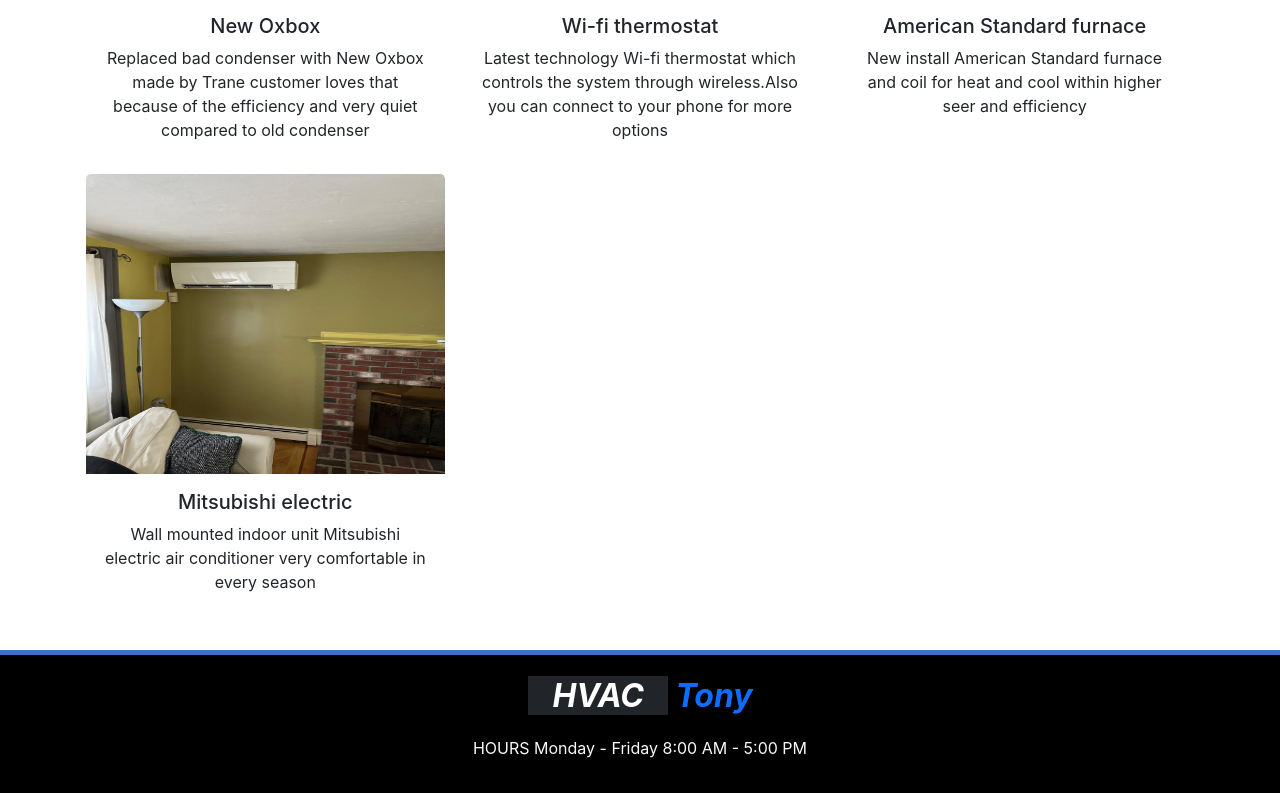
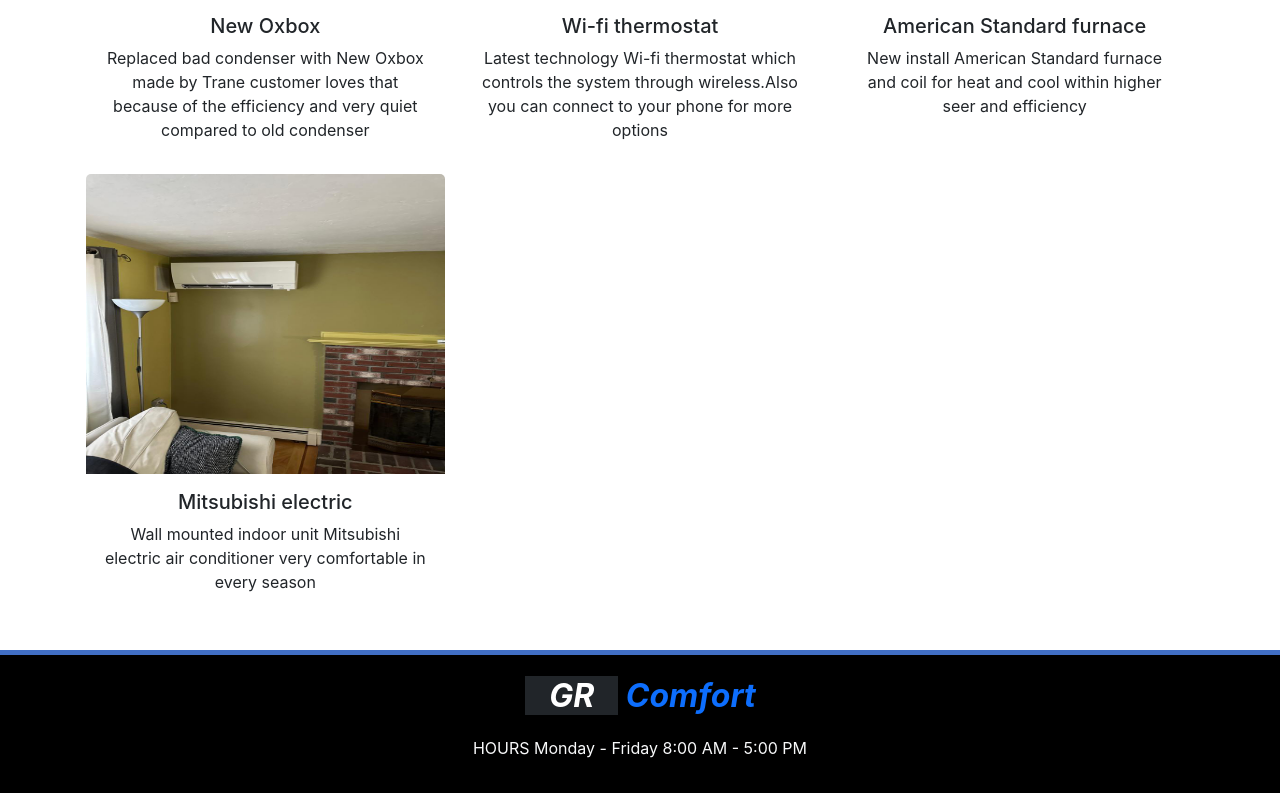
Before and after one commit to rigelselmani/HVAC-Tony, a React (Create React App) app in the folder tonyhvac/: page /blog in a window 1280 px wide. Shown: the part 1423-2216 px from the top of the page. Built offline with nearby package versions, Linux system fonts and the light colour scheme; a web font is replaced by a local one.

Commit message:
footer change h1

```diff
--- a/tonyhvac/src/components/Footer/Footer.js
+++ b/tonyhvac/src/components/Footer/Footer.js
@@ -2,7 +2,7 @@
 export default function Nav(){
     return (
         <footer>
-            <a className="navbar-brand text-primary fs-2 fst-italic " style={{fontWeight:"bold", fontSize:"40px"}} href="/"><span className="text-bg-dark px-4 m-0">HVAC</span> Tony</a>
+            <a className="navbar-brand text-primary fs-2 fst-italic " style={{fontWeight:"bold", fontSize:"40px"}} href="/"><span className="text-bg-dark px-4 m-0">GR</span> Comfort</a>
             <p className="text-light mt-3">HOURS
               Monday - Friday
               8:00 AM - 5:00 PM</p>
```
Also changed, not shown: 8 other files (tests, documents, lock files or other folders).
